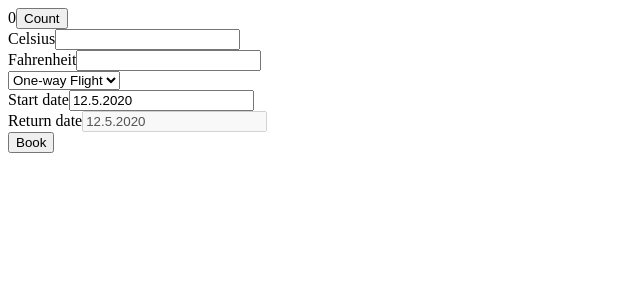
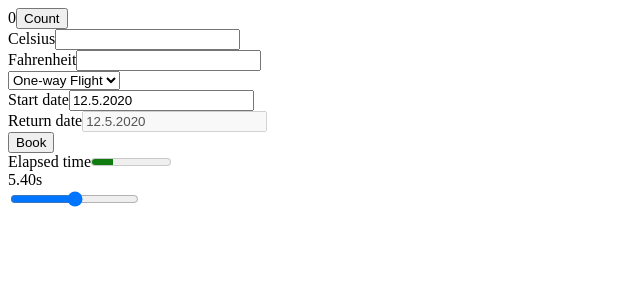
Before and after one commit to bernardomontoya/guis, a React (Create React App) app: page / in a window 1280 px wide. Shown: the top 300 px of the page, without its empty margins (0-640 px from the left). Built offline with nearby package versions, Linux system fonts and the light colour scheme.

Commit message:
feat: add timer

```diff
--- a/src/App.tsx
+++ b/src/App.tsx
@@ -2,6 +2,7 @@ import { useEffect } from "react";
 import Counter from "./components/tasks/counter/counter";
 import TemperatureConverter from "./components/tasks/temperatureConverter/temperatureConverter";
 import FlightBooker from "./components/tasks/flightBooker/flightBooker";
+import Timer from "./components/tasks/timer/timer";
 
 function App() {
   useEffect(() => {
@@ -12,6 +13,7 @@ function App() {
       <Counter />
       <TemperatureConverter />
       <FlightBooker />
+      <Timer />
     </div>
   );
 }
--- a/src/components/shared/input/input.tsx
+++ b/src/components/shared/input/input.tsx
@@ -7,6 +7,8 @@ interface InputProps {
   id?: string;
   disabled?: boolean;
   error?: boolean;
+  min?: number;
+  max?: number;
 }
 
 const Input = ({
@@ -18,6 +20,8 @@ const Input = ({
   id,
   disabled,
   error,
+  max,
+  min,
 }: InputProps) => {
   return (
     <div>
@@ -29,6 +33,8 @@ const Input = ({
         onChange={onChange}
         placeholder={placeholder}
         disabled={disabled}
+        max={max}
+        min={min}
       />
       {error ? <span>Error!</span> : null}
     </div>
--- /dev/null
+++ b/src/components/shared/meter/meter.tsx
@@ -0,0 +1,18 @@
+interface MeterProps {
+  label?: string;
+  id?: string;
+  min: number;
+  max: number;
+  value: number;
+}
+
+const Meter = ({ label, id, min, max, value }: MeterProps) => {
+  return (
+    <div>
+      {label ? <label htmlFor={id}>{label}</label> : null}
+      <meter id={id} min={min} max={max} value={value} />
+    </div>
+  );
+};
+
+export default Meter;
--- /dev/null
+++ b/src/components/tasks/timer/timer.tsx
@@ -0,0 +1,51 @@
+import { useState, useEffect } from "react";
+import Meter from "../../shared/meter/meter";
+import Input from "../../shared/input/input";
+
+const Timer = () => {
+  useEffect(() => {
+    console.log("rendered Timer");
+  });
+
+  const initialDuration = 20;
+
+  const [time, setTime] = useState(0);
+  const [duration, setDuration] = useState(initialDuration);
+
+  useEffect(() => {
+    const setTick = () => {
+      if (time <= duration) {
+        setTime((olderTime) => olderTime + 0.1);
+      } else {
+        clearInterval(interval);
+      }
+    };
+    const interval = setInterval(setTick, 100);
+    return () => clearInterval(interval);
+  }, [time, duration]);
+
+  return (
+    <div>
+      <Meter
+        label="Elapsed time"
+        id="elapsed-time-meter"
+        min={0}
+        max={duration}
+        value={time >= duration ? duration : time}
+      />
+      <span>{time >= duration ? duration : time.toFixed(2)}s</span>
+      <Input
+        value={duration}
+        max={initialDuration * 2}
+        min={0}
+        type="range"
+        onChange={(e) => {
+          const value = Number(e.target.value);
+          setDuration(value);
+        }}
+      />
+    </div>
+  );
+};
+
+export default Timer;
```
Also changed, not shown: 1 other file (tests, documents, lock files or other folders).
